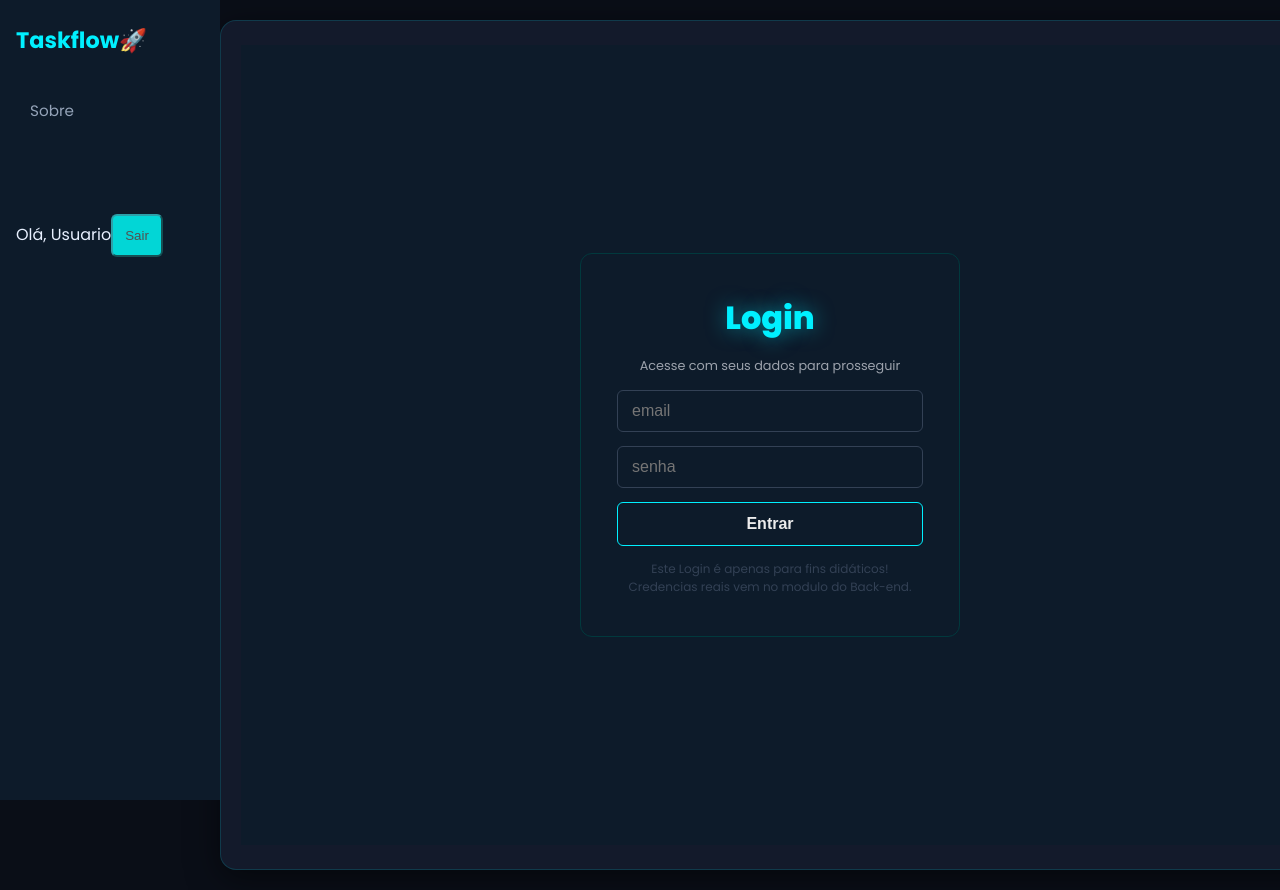
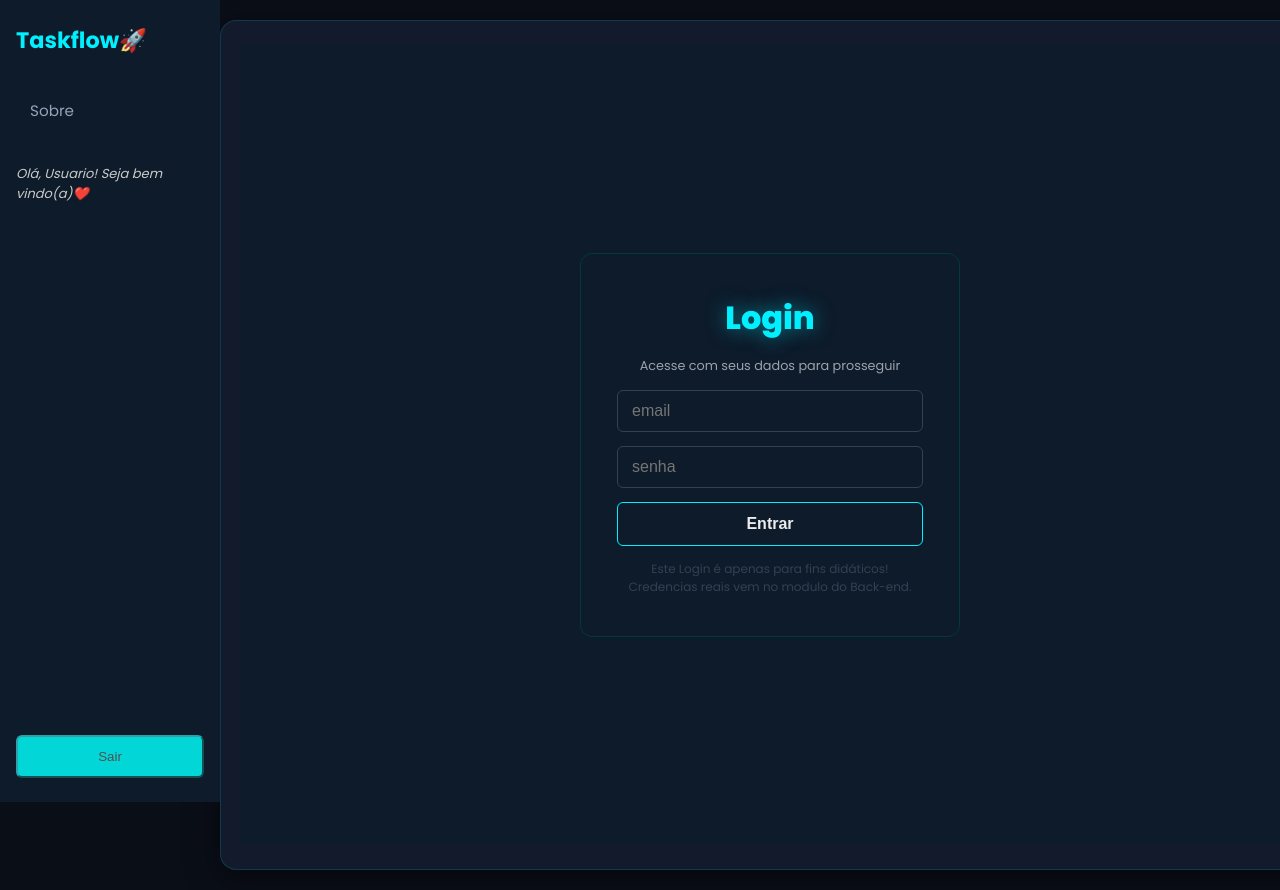
Before and after one commit to AndriellyAlexssandra/TaskFlow-Front-End, a React (Vite) app: page /login in a window 1280 px wide. Shown: the top 890 px of the page. Built offline with nearby package versions, Linux system fonts and the light colour scheme; sample sign-in values are in the browser's storage.

Commit message:
Atualizar a saudação no Sidebar e ajustar estilos de margin e sidebar-usuario no Login

```diff
--- a/src/componentes/Sidebar.jsx
+++ b/src/componentes/Sidebar.jsx
@@ -35,9 +35,9 @@ function Sidebar() {
         </button>}}
         */}
       <div className="sidebar-usuario">
-        <span>Olá, {usuario?.nome ?? "Usuario"}</span>
-        <button className="btn-longout" onClick={handleLogout} >Sair</button>
+        <span>Olá, {usuario?.nome ?? "Usuario"}! Seja bem vindo(a)❤️</span>
       </div>
+      <button className="btn-longout" onClick={handleLogout}>Sair</button>
     </aside>
   );
 }
--- a/src/componentes/Sidebar.module.css
+++ b/src/componentes/Sidebar.module.css
@@ -44,12 +44,10 @@
   color: #32dbe7;
   font-weight: 700;
 }
-
 .app-layout {
   display: flex;
   min-height: 100vh;
 }
-
 .app-conteudo {
   margin-left: 220px;
   flex: 1;
--- a/src/pages/Login.css
+++ b/src/pages/Login.css
@@ -73,11 +73,16 @@
   border-color: #2da0a8;
   border-style: groove 6px;
   padding: 12px;
-  margin-top: 50px;
+  margin-top: 500px;
 }
 .btn-longout:hover {
   background-color: #02cad8;
   border-color: #048d97;
+}
+.sidebar-usuario{
+  color:#cacaca;
+  font-style: italic;
+  font-size: 13px;
 }
 .login-aviso {
   color: #334155;
```
